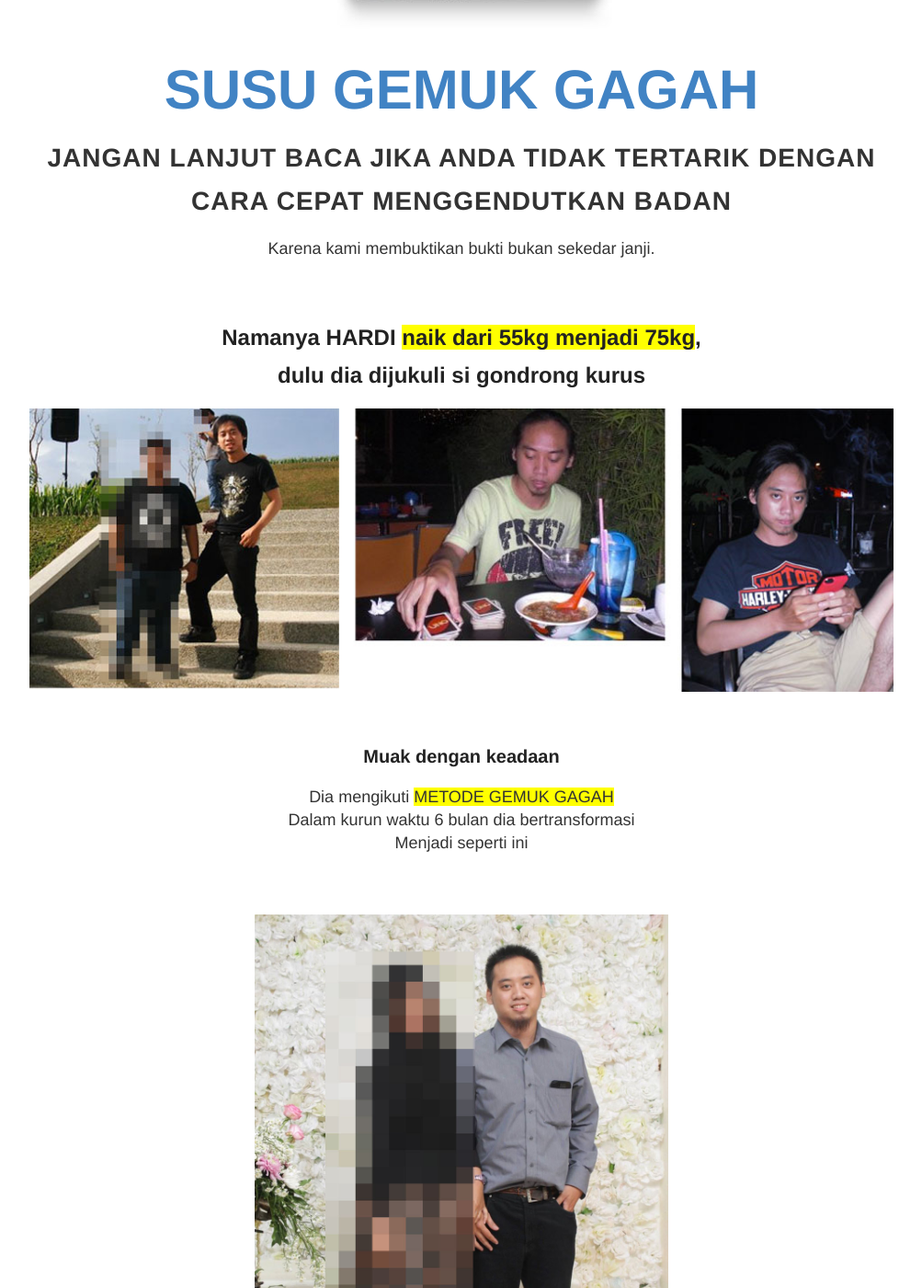
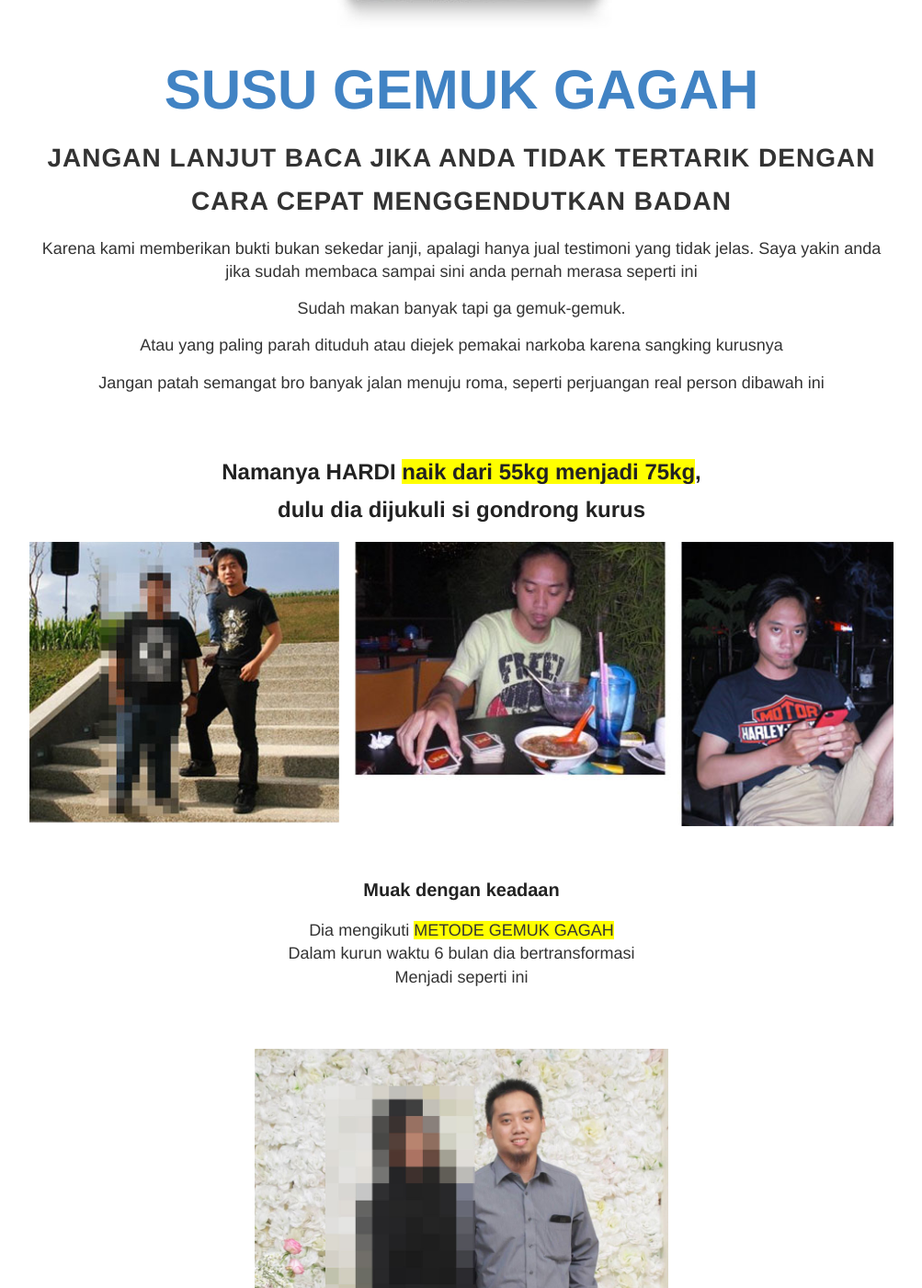
Before and after one commit to kemtol/gemukgagah, a Jekyll site: the page built from index.html, in a window 1280 px wide and 1400 px high, scrolled down 555 px. Shown: the whole window at 92% size, without its empty margins (138-1141 px from the left). Built offline with Jekyll 4.4.1, drawn with Linux system fonts in a browser that asks for light colours; some of the changed text lies outside the part shown.

Commit message:
Update default.html

```diff
--- a/_layouts/default.html
+++ b/_layouts/default.html
@@ -29,7 +29,10 @@
           <div class="site-info">
             <span style="font-size: 3.75rem;font-weight: bolder;"><a href="{{ site.baseurl }}/">SUSU GEMUK GAGAH</a></span>
             <h1 class="site-name">JANGAN LANJUT BACA JIKA ANDA TIDAK TERTARIK DENGAN {{ site.name }}</h1>
-            <p>Karena kami membuktikan bukti bukan sekedar janji.</p><br/>
+            <p>Karena kami memberikan bukti bukan sekedar janji,  apalagi hanya jual testimoni yang tidak jelas. Saya yakin anda jika sudah membaca sampai sini anda pernah merasa seperti ini</p>
+            <p>Sudah makan banyak tapi ga gemuk-gemuk.</p>
+            <p>Atau yang paling parah dituduh atau diejek pemakai narkoba karena sangking kurusnya</p>
+            <p>Jangan patah semangat bro banyak jalan menuju roma, seperti perjuangan real person dibawah ini</p><br/>
 
             <h2>Namanya HARDI <span class="stabilo">naik dari 55kg menjadi 75kg</span>,</br>dulu dia dijukuli si gondrong kurus</h2>
             <img src="{{ site.baseurl }}images/rahasia-cara-cepat-menjadi-gemuk.jpg" /><br /><br />
@@ -44,10 +47,9 @@
             <img src="{{ site.baseurl }}images/dulu-kurus-sekarang-gemuk.jpg" style="width:450px;max-width:75%" /><br /><br />
 
             <p>Mohon maaf foto mantannya kami blur<br/>
-            HARDI GITU LHO! Cewe mana yang tidak mau<br/>
-            dengan dia sekarang?</p>
+            HARDI GITU LHO! Cewe mana yang tidak mau dengan dia sekarang?</p>
 
-            <h3>Oke kalau anda percaya dengan metode kami, anda bisa langsung</h3>
+            <h3>Saya yakin anda masih skeptis dengan kisah diatas tapi kalau anda percaya dengan metode kami, anda bisa memesan langsung dengan penawaran khusus bulan ini</h3>
             <br /><br />
             <div class="box-harga"><span class="hx">Rp 700.000</span><span class="hy">Rp 450.000</span></div>
             <img src="{{ site.baseurl }}images/beli-obat-cepet-gemuk.png" class="max-width:100%" /><br/><br/>
```
